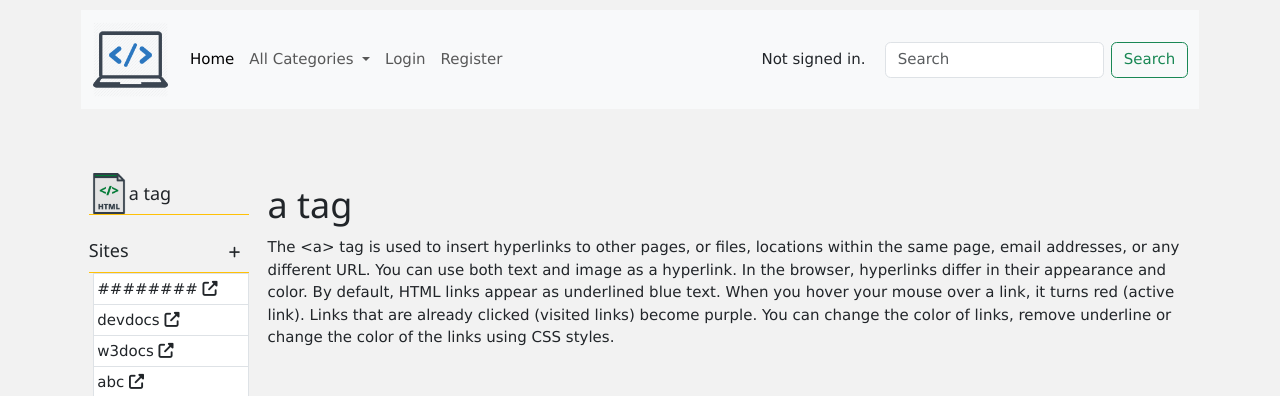
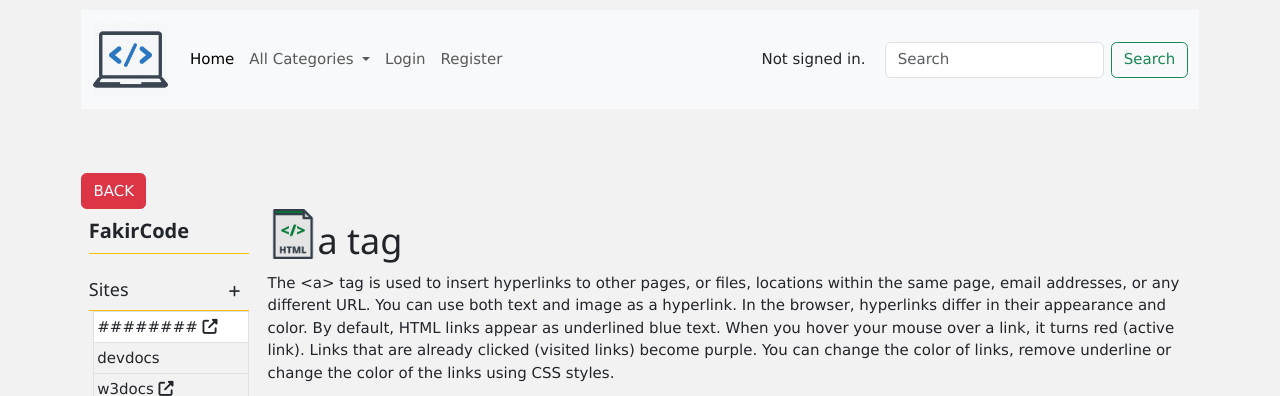
Before and after one commit to FakirHerif/capstone-cs50w, a Django app: page /input/1/1/ in a window 1280 px wide. Shown: the top 396 px of the page. Run offline with Django 3.2, Linux system fonts and the light colour scheme; data comes from the database, SQL or seed files in the repository; both versions use the stored data as it was after the commit; some libraries are stand-ins or nearby versions.

Commit message:
if the added site is devdocs, its content is automatically displayed as an iframe under content. The iframe is set to be hidden when you press + to add a new site, and will be shown again when you press the back button

```diff
--- a/capstone/templates/capstone/input.html
+++ b/capstone/templates/capstone/input.html
@@ -21,25 +21,23 @@
     {% endif %}
 </div>
 
+<button type="submit" class="btn btn-danger">BACK</button>
+
+
 <div class="container mb-5">
     <div class="row mb-5">
         <aside class="col-sm-12 col-md-3 col-xl-2 mb-2 px-2">
             <div class="row mx-0">
                 <div class='col col-sm-4 col-md-12 mb-3 list-group list-group-flush'>
                     <div class="d-flex justify-content-between align-items-baseline border-bottom border-warning">
-                        <div class="d-flex">
-                            {% if input.category.categoryImage %}
-                                <img src="{{ input.category.categoryImage.url }}" alt="{{ input.category.categoryName }}" style="width: 40px;">
-                            {% endif %}
-                            <h5 class="d-flex">{{ input.title }}</h5>
-                        </div>
+                        <h4><strong>FakirCode</strong></h4>
                     </div>
                 </div>
                 <div class='col col-sm-4 col-md-12 mb-3 list-group list-group-flush'>
                     <div class="d-flex justify-content-between align-items-baseline border-bottom border-warning">
                         <h5 class="d-flex">Sites</h5>
 
-                            <button class="btn btn-sm add_content no_outline" id='add_example'><i class="fas fa-plus fa-xxs" title='Add an example'></i></button>
+                            <button class="btn btn-sm add_content no_outline" id='add_sites'><i class="fas fa-plus fa-xxs" title='Add Site'></i></button>
 
                     </div>
                     <div id="linksContainer">
@@ -57,8 +55,14 @@
         </aside>
         <main id="mc" class='col-sm-12 col-md-9 col-xl-10 px-2 p-sm-0'>
             <div>
-                <h1>{{ input.title }}</h1>
+                <div class="d-flex">
+                    {% if input.category.categoryImage %}
+                        <img src="{{ input.category.categoryImage.url }}" alt="{{ input.category.categoryName }}" style="width: 50px; height: 50px;">
+                    {% endif %}
+                    <h1 class="d-flex">{{ input.title }}</h1>
+                </div>
                 <p id="contentText">{{ input.content }}</p>
+                <div id="iframe"></div>
                 <div id="siteFormContainer" style="display: none;">
                     {% if user.is_authenticated %}
                     <p>Create New Site</p>
@@ -97,21 +101,24 @@
 
 <script>
     document.addEventListener("DOMContentLoaded", function() {
-        const addSiteButton = document.getElementById("add_example");
+        const addSiteButton = document.getElementById("add_sites");
         const siteFormContainer = document.getElementById("siteFormContainer");
         const cancelButton = document.getElementById("cancelButton");
         const contentText = document.getElementById("contentText");
+        const iframeContainer = document.getElementById("iframe");
         let formVisible = false;
 
         addSiteButton.addEventListener("click", function() {
             siteFormContainer.style.display = "block";
             contentText.style.display = "none";
+            iframeContainer.style.display = "none";
             formVisible = true;
         });
 
         cancelButton.addEventListener("click", function() {
             siteFormContainer.style.display = "none";
             contentText.style.display = "block";
+            iframeContainer.style.display = "block";
             formVisible = false;
         });
 
@@ -123,6 +130,16 @@
             const siteName = document.getElementById("site_name").value;
             const siteURL = document.getElementById("site_url").value;
 
+
+            if (siteName.includes("devdocs") || siteURL.includes("devdocs")) {
+
+                const iframe = document.createElement("iframe");
+                iframe.src = siteURL;
+                iframe.style.width = "100%";
+                iframe.style.height = "500px";
+                iframeContainer.innerHTML = '';
+                iframeContainer.appendChild(iframe);
+            } else {
                 const newLink = document.createElement("a");
                 newLink.href = siteURL;
                 newLink.target = "_blank";
@@ -132,6 +149,7 @@
                 const linksContainer = document.querySelector("#linksContainer");
                 linksContainer.appendChild(newLink);
 
+            }
 
             siteFormContainer.style.display = "none";
             contentText.style.display = "block";
@@ -141,19 +159,31 @@
         fetch("{% url 'get_sites' input.id %}")
             .then(response => response.json())
             .then(data => {
-                const linksContainer = document.querySelector("#linksContainer");
                 data.sites.forEach(site => {
+                if (site.name.includes("devdocs") || site.url.includes("devdocs")) {
+                    const iframe = document.createElement("iframe");
+                    iframe.src = site.url;
+                    iframe.style.width = "100%";
+                    iframe.style.height = "500px";
+                    iframeContainer.innerHTML = '';
+                    iframeContainer.appendChild(iframe);
+
+                    const devdocsLink = document.createElement("a");
+                    devdocsLink.innerText = "devdocs";
+                    devdocsLink.href = "#";
+                    devdocsLink.className = "link list-group-item ms-1 px-1 py-1";
+                    devdocsLink.style.backgroundColor = "#F2F2F2"
+                    linksContainer.appendChild(devdocsLink);
+                } else {
                     const newLink = document.createElement("a");
                     newLink.target = "_blank";
                     newLink.rel = "noopener noreferrer";
-            newLink.href = site.url;
                     newLink.href = site.url.startsWith('http') ? site.url : 'http://' + site.url;
-            newLink.rel = "noopener noreferrer";
-
                     newLink.className = "link list-group-item ms-1 px-1 py-1";
                     newLink.innerHTML = site.name + ' <i class="fas fa-external-link-alt fa-xxs" title="Will open in a new tab"></i>';
-
+                    newLink.style.backgroundColor = "#F2F2F2"
                     linksContainer.appendChild(newLink);
+                }
         });
     });
 
```
Also changed, not shown: db.sqlite3. Lines whose indentation alone changed are shown as unchanged.
